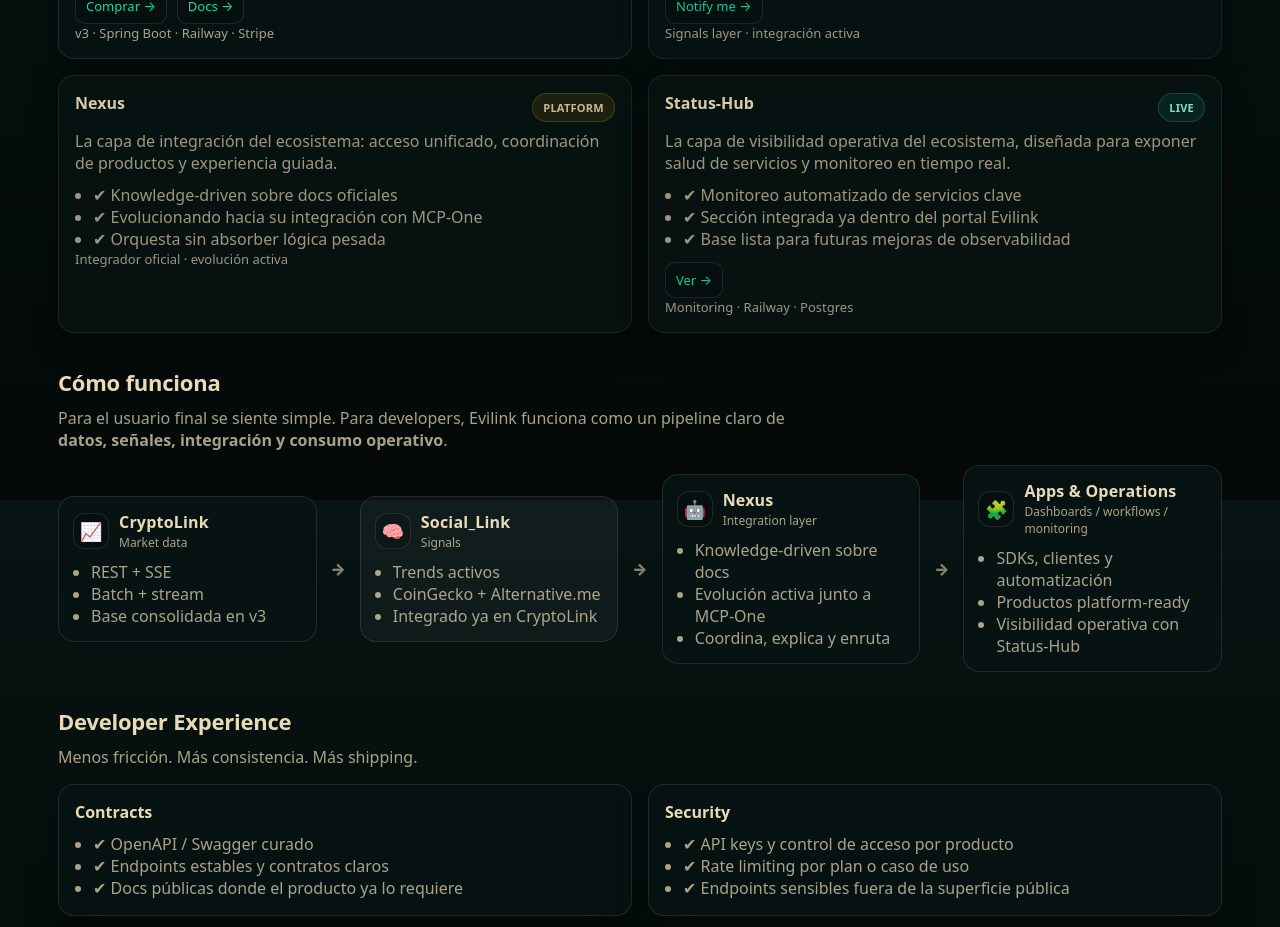
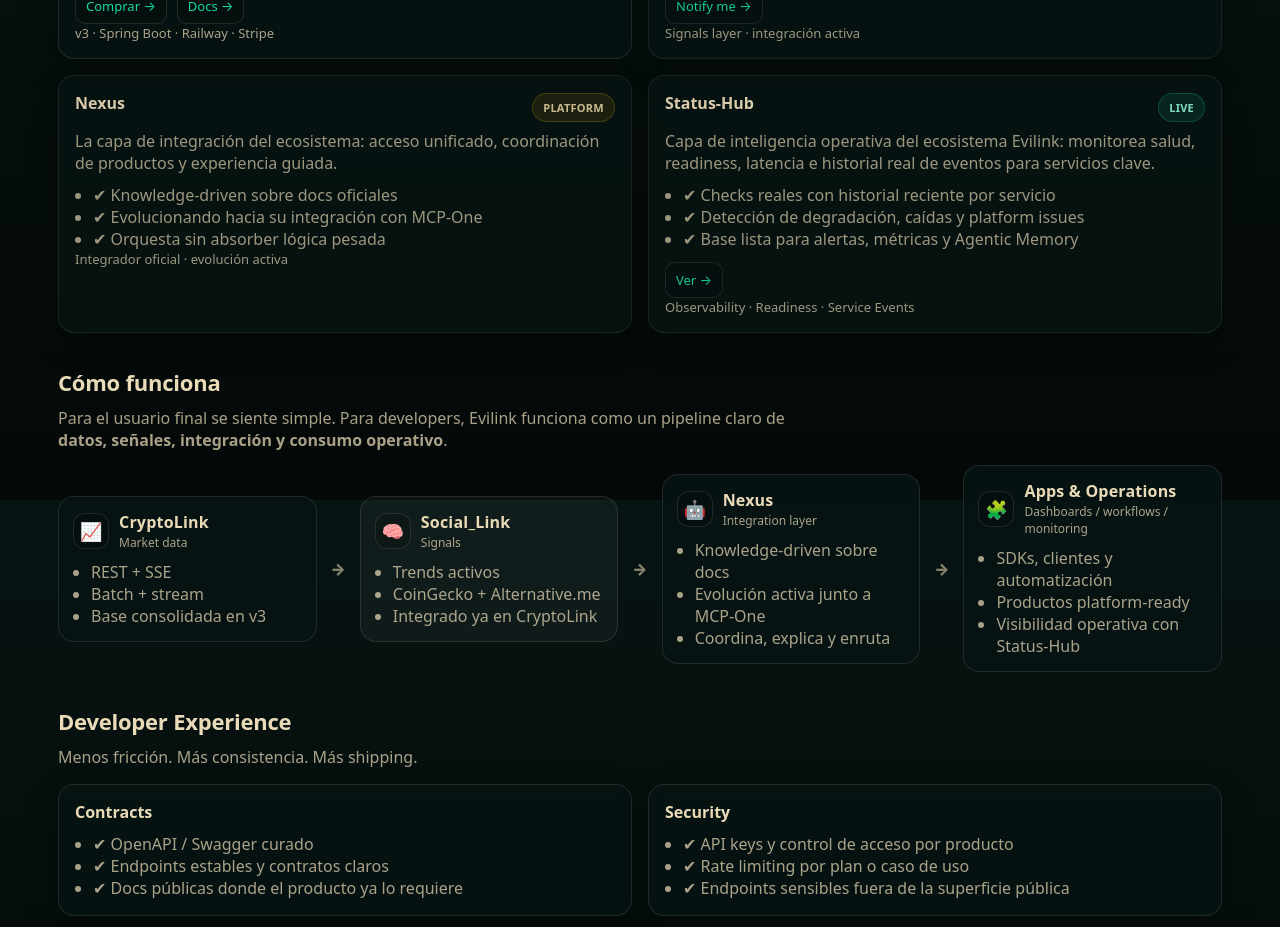
Before and after one commit to IanMartin16/evilink, a Next.js app: page / in a window 1280 px wide. Shown: the part 1100-2027 px from the top of the page. Built offline with nearby package versions, Linux system fonts and the light colour scheme.

Commit message:
content: update status-hub product card

```diff
--- a/app/page.tsx
+++ b/app/page.tsx
@@ -229,20 +229,29 @@ export default function Home() {
         <article className="card card-muted">
           <div className="card-top">
             <h3>Status-Hub</h3>
-              <span className="badge badge-live">LIVE</span>
+            <span className="badge badge-live">LIVE</span>
           </div>
-          <p>La capa de visibilidad operativa del ecosistema, diseñada para exponer salud de servicios y monitoreo en tiempo real.</p>
-            <ul className="card-list">
-              <li>✔ Monitoreo automatizado de servicios clave</li>
-              <li>✔ Sección integrada ya dentro del portal Evilink</li>
-              <li>✔ Base lista para futuras mejoras de observabilidad</li>
-            </ul>
-            <div className="card-actions">
+
+          <p>
+            Capa de inteligencia operativa del ecosistema Evilink: monitorea salud,
+            readiness, latencia e historial real de eventos para servicios clave.
+          </p>
+
+          <ul className="card-list">
+            <li>✔ Checks reales con historial reciente por servicio</li>
+            <li>✔ Detección de degradación, caídas y platform issues</li>
+            <li>✔ Base lista para alertas, métricas y Agentic Memory</li>
+          </ul>
+
+          <div className="card-actions">
             <a className="btn-mini" href="/status">
               Ver →
             </a>
           </div>
-          <p className="card-tag">Monitoring · Railway · Postgres</p>
+
+          <p className="card-tag">
+            Observability · Readiness · Service Events
+          </p>
         </article>
         </div>
       </section>
```
Also changed, not shown: components/ServiceHealthStatusPage.tsx (+35 -4 lines).
